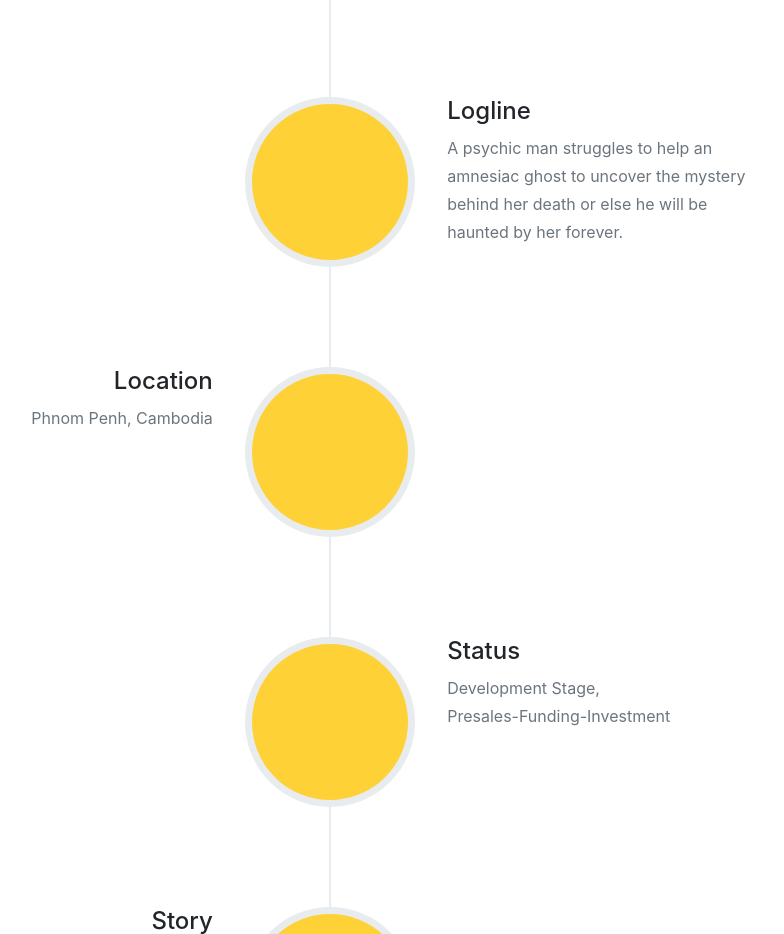
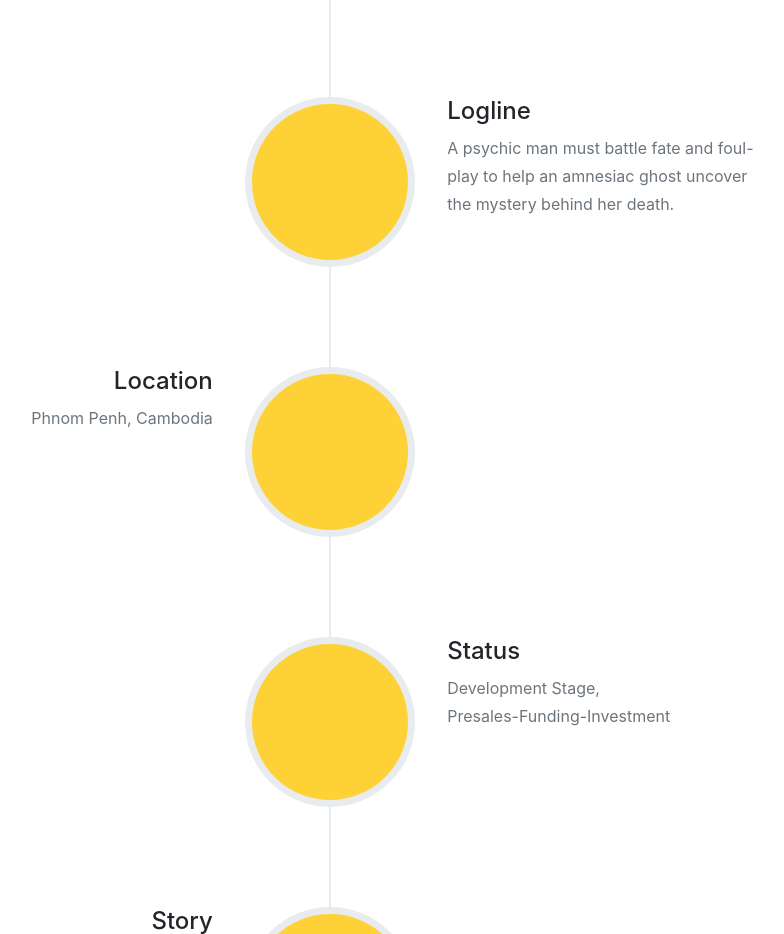
Before and after one commit to soulsearchingmovie/soulsearchingmovie.github.io, a website with bundled scripts: page index.html in a window 1280 px wide. Shown: the part 2088-3022 px from the top of the page, without its empty margins (310-1094 px from the left). Built offline with nearby package versions, Linux system fonts and the light colour scheme.

Commit message:
add teaser

```diff
--- a/index.html
+++ b/index.html
@@ -148,7 +148,9 @@
                         <h4 class="subheading"></h4>
                       </div>
                       <div class="timeline-body">
-                        <p class="text-muted">A psychic man struggles to help an amnesiac ghost to uncover the mystery behind her death or else he will be haunted by her forever.</p>
+                        <p class="text-muted">
+                          A psychic man must battle fate and foul-play to help an amnesiac ghost uncover the mystery behind her death.
+                        </p>
                       </div>
                     </div>
                   </li>
```
